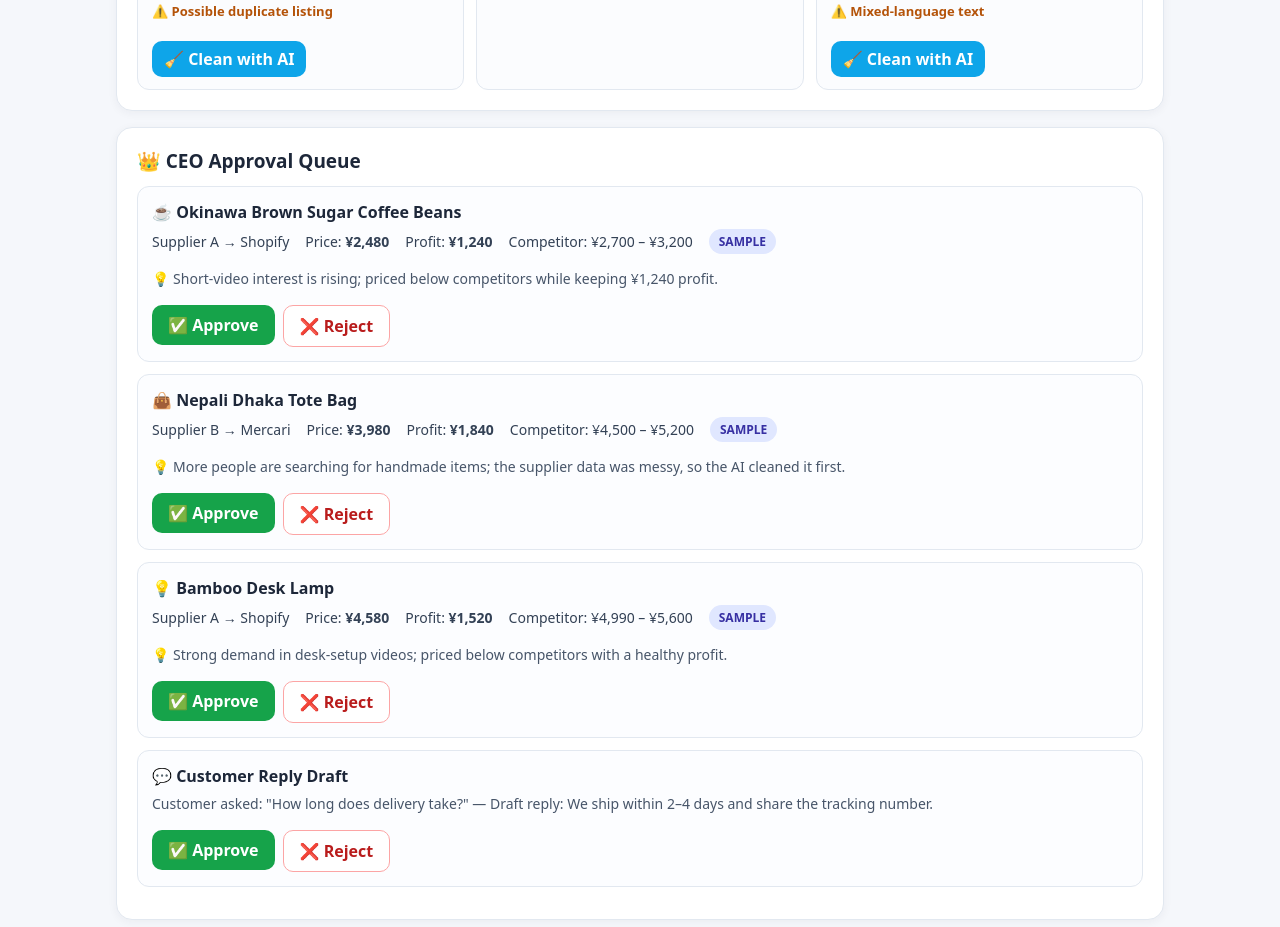
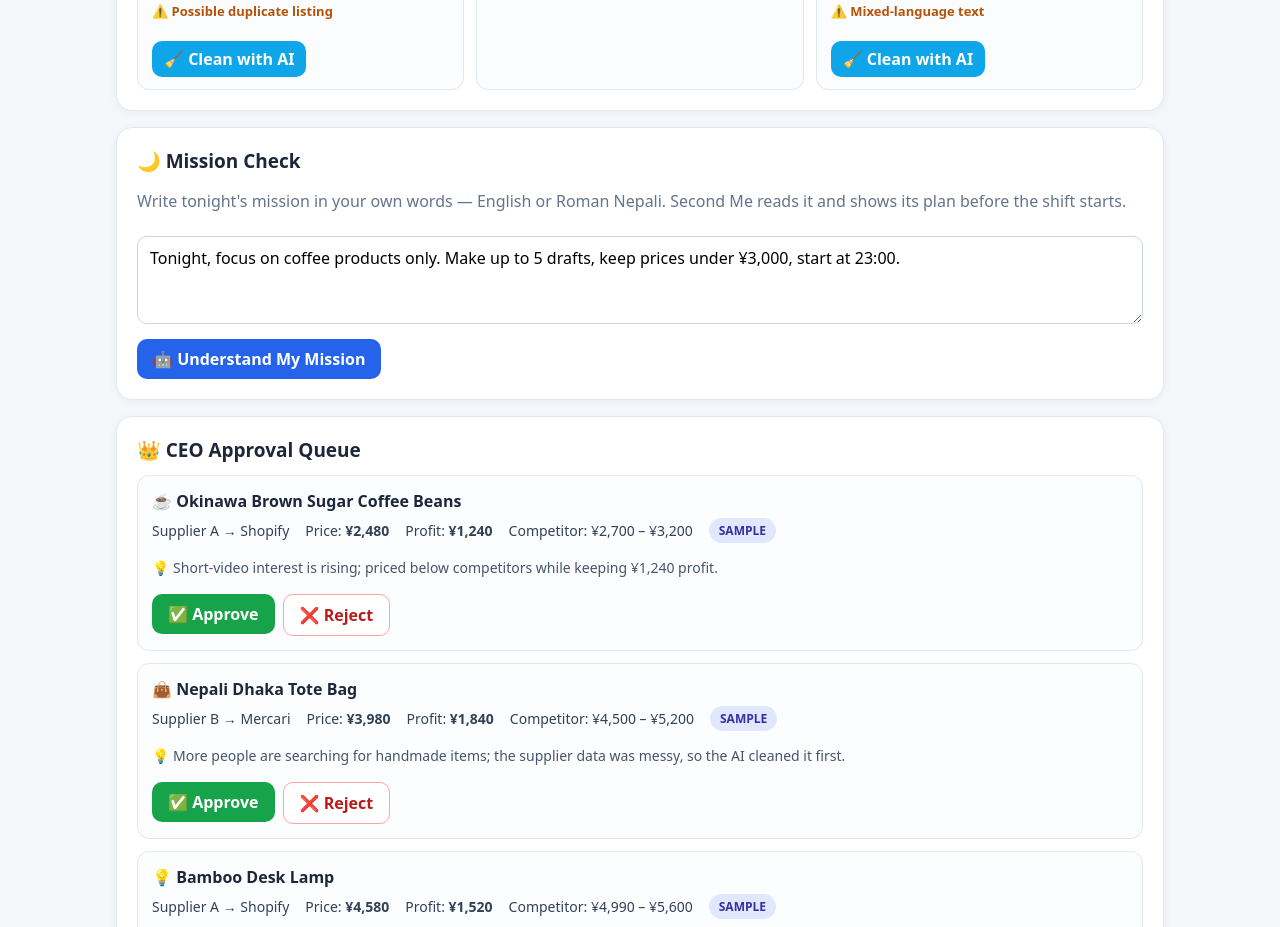
Before and after one commit to SUMANRAUT-20/second-me, a React (Vite) app: page / in a window 1280 px wide. Shown: the part 2100-3027 px from the top of the page. Built offline with nearby package versions, Linux system fonts and the light colour scheme.

Commit message:
Day 2: mission check — AI understands the owner's own words

```diff
--- a/src/App.css
+++ b/src/App.css
@@ -370,3 +370,18 @@ h3 {
   padding: 8px 10px;
   font-size: 13px;
 }
+.mission-input {
+  width: 100%;
+  padding: 10px 12px;
+  border: 1px solid #cbd5e1;
+  border-radius: 10px;
+  font: inherit;
+  margin: 8px 0 10px;
+  background: #fff;
+  resize: vertical;
+  box-sizing: border-box;
+}
+.task-list {
+  margin: 6px 0 0 18px;
+  font-size: 14px;
+}
--- a/src/App.jsx
+++ b/src/App.jsx
@@ -200,6 +200,33 @@ function App() {
       }));
     }
     setCleaningId(null);
+  }
+  const [missionText, setMissionText] = useState(
+    "Tonight, focus on coffee products only. Make up to 5 drafts, keep prices under ¥3,000, start at 23:00.",
+  );
+  const [missionPlan, setMissionPlan] = useState(null);
+  const [missionLoading, setMissionLoading] = useState(false);
+  const [missionError, setMissionError] = useState("");
+
+  async function understandMission() {
+    setMissionLoading(true);
+    setMissionError("");
+    setMissionPlan(null);
+    try {
+      const res = await fetch("http://localhost:8787/api/mission", {
+        method: "POST",
+        headers: { "Content-Type": "application/json" },
+        body: JSON.stringify({ mission: missionText }),
+      });
+      const data = await res.json();
+      if (!data.ok) throw new Error(data.error || "AI error");
+      setMissionPlan(data.plan);
+    } catch (e) {
+      setMissionError(
+        'Could not reach the AI server. Is "node server.mjs" running?',
+      );
+    }
+    setMissionLoading(false);
   }
   const reportReady = visibleLogs >= nightLogs.length;
   const approvedProfit = queue
@@ -468,6 +495,49 @@ function App() {
           })}
         </div>
       </section>
+      <section className="card">
+        <h2>🌙 Mission Check</h2>
+        <p className="dim">
+          Write tonight's mission in your own words — English or Roman Nepali.
+          Second Me reads it and shows its plan before the shift starts.
+        </p>
+        <textarea
+          className="mission-input"
+          rows={3}
+          value={missionText}
+          onChange={(e) => setMissionText(e.target.value)}
+        />
+        <div>
+          <button
+            className="primary"
+            onClick={understandMission}
+            disabled={missionLoading}
+          >
+            {missionLoading ? "Reading..." : "🤖 Understand My Mission"}
+          </button>
+        </div>
+        {missionError && <p className="ai-error">{missionError}</p>}
+        {missionPlan && (
+          <div className="clean-result">
+            <p>
+              ✅ <strong>AI understood (LIVE):</strong> {missionPlan.summary}
+            </p>
+            <p className="dim">
+              Focus: {missionPlan.focus} · Max drafts: {missionPlan.maxProducts}{" "}
+              · Price cap:{" "}
+              {missionPlan.maxPrice
+                ? `¥${missionPlan.maxPrice.toLocaleString()}`
+                : "none"}{" "}
+              · Starts: {missionPlan.startTime}
+            </p>
+            <ul className="task-list">
+              {missionPlan.tasks.map((t) => (
+                <li key={t}>{t}</li>
+              ))}
+            </ul>
+          </div>
+        )}
+      </section>
       <section className="card queue">
         <h2>👑 CEO Approval Queue</h2>
         {queue.map((item) => (
```
Also changed, not shown: server.mjs (+43 -1 lines).
